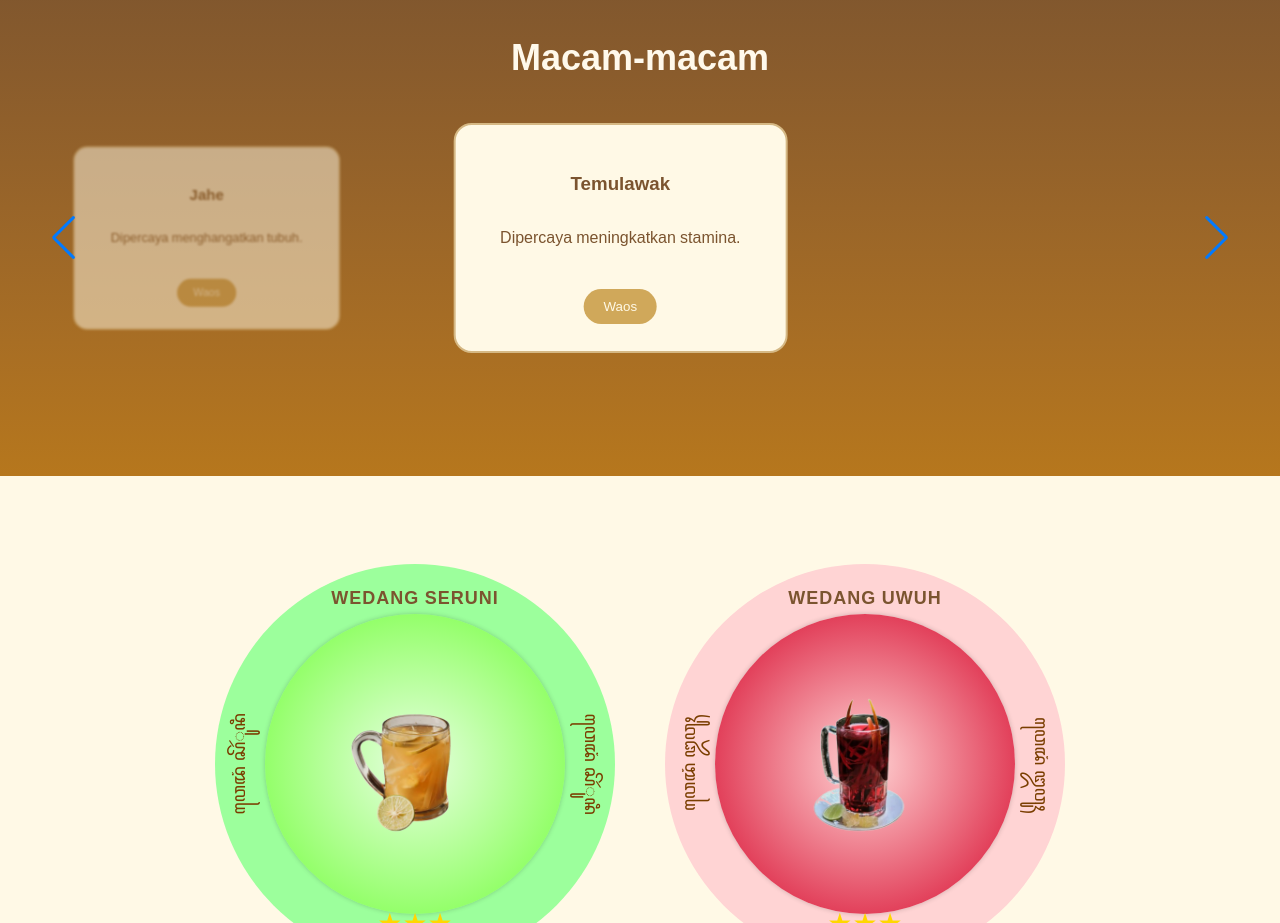
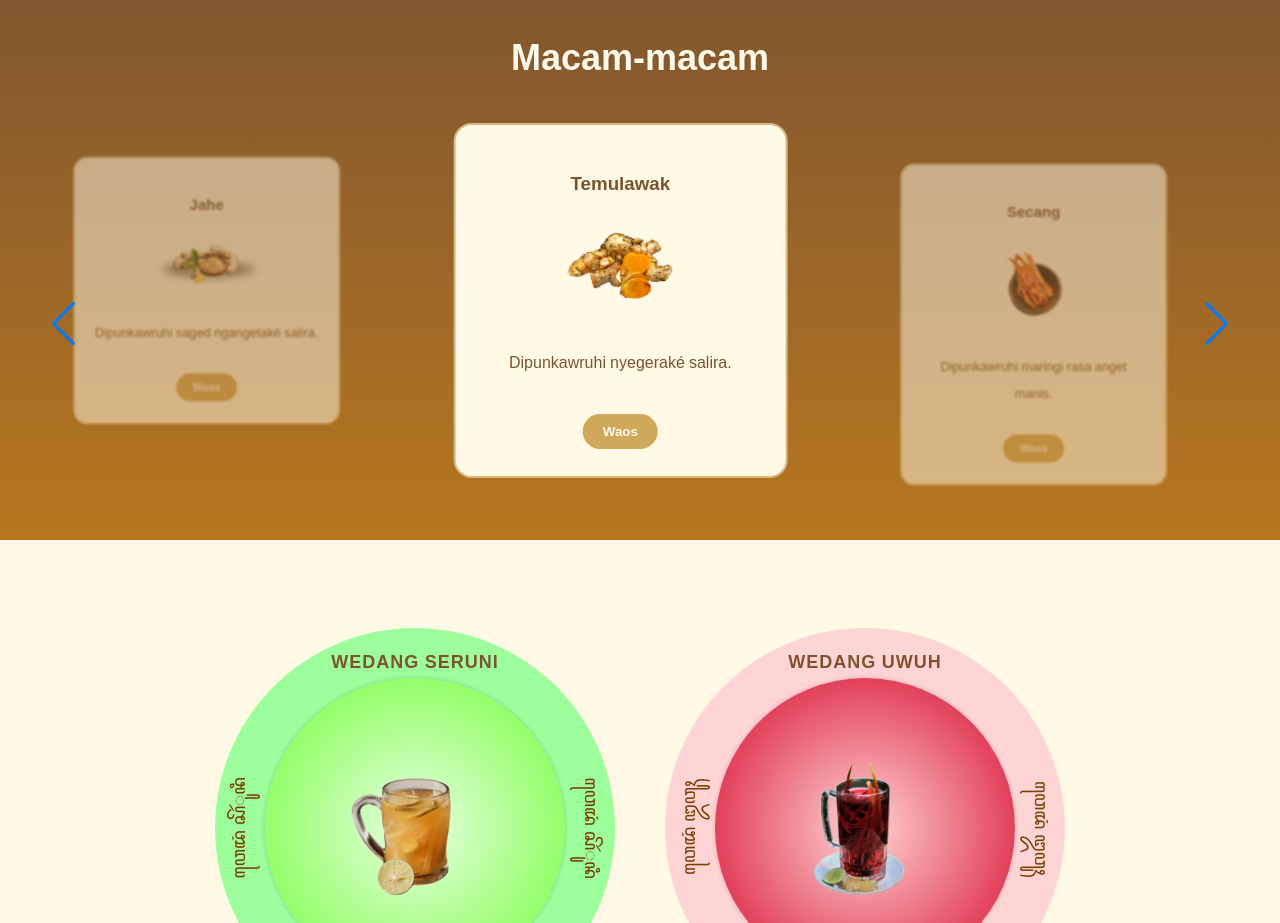
Before and after one commit to byntangxyz/website-bahasa-jawa, a plain HTML site: page index.html in a window 1280 px wide. Shown: the part 1560-2483 px from the top of the page. Drawn offline with nearby package versions, Linux system fonts and the light colour scheme.

Commit message:
Translate jawa, adding new pages

```diff
--- a/index.html
+++ b/index.html
@@ -69,8 +69,9 @@
           <div class="swiper-slide">
             <div class="card">
               <h3>Jahe</h3>
-              <p>Dipercaya menghangatkan tubuh.</p>
-              <button class="waos-btn">Waos</button>
+              <img src="image/Jahe.png" alt="" srcset="">
+              <p>Dipunkawruhi saged ngangetaké salira.</p>
+              <button class="waos-btn"><a href="jahe.html">Waos</a></button>
             </div>
           </div>
 
@@ -78,17 +79,29 @@
           <div class="swiper-slide">
             <div class="card">
               <h3>Temulawak</h3>
-              <p>Dipercaya meningkatkan stamina.</p>
-              <button class="waos-btn">Waos</button>
+              <img src="image/Temulawak.png" alt="" srcset="">
+              <p>Dipunkawruhi nyegeraké salira.</p>
+              <button class="waos-btn"><a href="temulawak.html">Waos</a></button>
             </div>
           </div>
 
           <!-- CARD 3 -->
           <div class="swiper-slide">
             <div class="card">
-              <h3>Kunyit</h3>
-              <p>Baik untuk pencernaan.</p>
-              <button class="waos-btn">Waos</button>
+              <h3>Secang</h3>
+              <img src="image/Secang.png" alt="" srcset="">
+              <p>Dipunkawruhi maringi rasa anget manis.</p>
+              <button class="waos-btn"><a href="secang.html">Waos</a></button>
+            </div>
+          </div>
+
+          <!-- -- CARD 4 -- -->
+          <div class="swiper-slide">
+            <div class="card">
+              <h3>Sereh</h3>
+              <img src="image/Sereh.png" alt="" srcset="">
+              <p>Dipunkawruhi nyegeraké salira</p>
+              <button class="waos-btn"><a href="sereh.html">Waos</a></button>
             </div>
           </div>
         </div>
--- a/style.css
+++ b/style.css
@@ -170,7 +170,7 @@ h2 {
   text-align: center;
   padding: 60px 40px;
   background-image: linear-gradient(to bottom, #7b542f, #8a5c2c, #996529, #a86e24, #b6771d);
-  height: 26rem;
+  height: 30rem;
 }
 
 .judul-macam {
@@ -198,6 +198,11 @@ h2 {
   transition: 0.4s ease;
 }
 
+.card img {
+  width: 50%;
+  border-radius: 12px;
+  margin-bottom: 15px;
+}
 
 .swiper-slide:not(.swiper-slide-active) .card {
   transform: scale(0.8);
@@ -221,6 +226,12 @@ h2 {
   color: #fff9e6;
   border: none;
   cursor: pointer;
+}
+
+.waos-btn a{
+  text-decoration: none;
+  color: #fff7ef;
+  font-weight: bold;
 }
 
 
```
Also changed, not shown: secang.html (+1 -1 lines).
